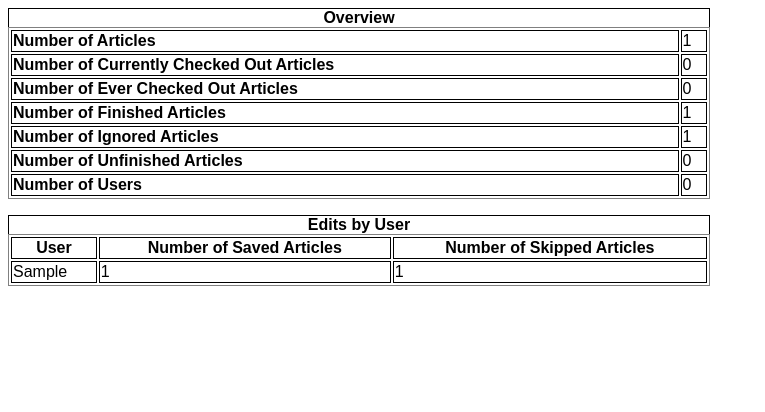
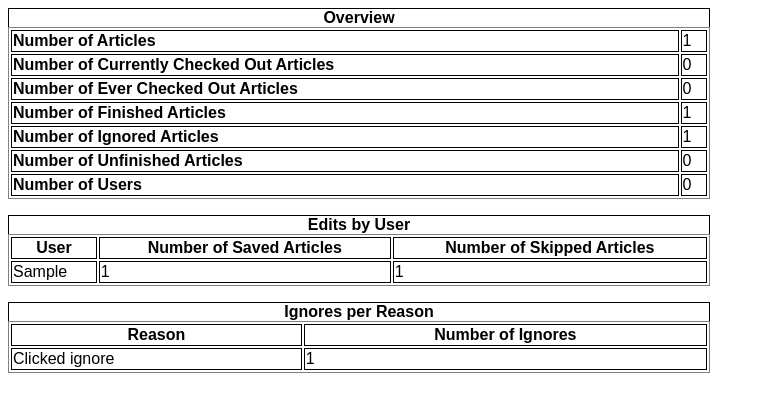
Before and after one commit to reedy/AutoWikiBrowserTypoScan, a PHP site: page /?action=1 in a window 1280 px wide. Shown: the top 412 px of the page, without its empty margins (0-765 px from the left). Run offline with PHP 8.4, Linux system fonts and the light colour scheme; data comes from the database, SQL or seed files in the repository; tables that the repository leaves empty hold one stand-in row (values such as "Sample post").

Commit message:
More commented debugging bits
Bug fixing

More stats, tweaks and improvements

git-svn-id: https://autowikibrowser.svn.sourceforge.net/svnroot/autowikibrowser/TypoScan@3187 b999ae8e-1018-0410-9b92-f9ef6f55c712

```diff
--- a/index.php
+++ b/index.php
@@ -18,7 +18,7 @@
 			header("Content-type: text/html; charset=utf-8");
 			$articles = $_POST['articles'];
 			$skippedarticles = $_POST['skipped'];
-			$skippedreason = $_POST['skippedreason'];
+			$skippedreason = $_POST['skipreason'];
 			$user = $_POST['user'];
 
 			$articlesempty = empty($articles);
@@ -34,6 +34,9 @@
 
 				if (!$skippedempty)
 				{
+
+					//echo $skippedarticles;
+					//echo $skippedreason;
 					//Deal with Ignored
 
 					$skippedarticles = explode(",", $skippedarticles);
@@ -177,7 +180,7 @@
 			<p/>';
 
 			//Number of finished by user
-			$query = "SELECT SUM(finished) AS edits, SUM(skipid > 0) AS skips, user FROM articles WHERE (finished = 1) OR (skipid > 0) GROUP BY user ORDER BY edits, skips DESC";
+			$query = "SELECT SUM(finished) AS edits, SUM(skipid > 0) AS skips, user FROM articles WHERE (finished = 1) OR (skipid > 0) GROUP BY user ORDER BY edits DESC, skips DESC";
 
 			echo '<table class="sortable">
 	<caption>Edits by User</caption>
@@ -193,14 +196,33 @@
 
 			while($row = mysql_fetch_assoc($result))
 			{
-				echo '<tr><td>'. $row['user'] . '</td><td>' . $row['edits'] . '</td><td>' . $row[skips] . '</td></tr>';
+				echo '<tr><td>'. $row['user'] . '</td><td>' . $row['edits'] . '</td><td>' . $row['skips'] . '</td></tr>';
+			}
+
+			echo '</table>
+			</p>';
+
+			//No of Ignores per reason
+			$query="SELECT COUNT(a.skipid) AS noskips, s.skipreason FROM articles a, skippedreason s WHERE (a.skipid = s.skipid) AND (a.skipid > 0) GROUP BY a.skipid ORDER BY noskips DESC";
+
+						echo '<table class="sortable">
+	<caption>Ignores per Reason</caption>
+<thead>
+	<tr>
+		<th scope="col" class="sortable">Reason</th>
+		<th scope="col" class="sortable">Number of Ignores</th>
+	</tr>
+</thead>';
+
+						$result=mysql_query($query);
+
+			while($row = mysql_fetch_assoc($result))
+			{
+				echo '<tr><td>'. $row['skipreason'] . '</td><td>' . $row['noskips'] . '</td></tr>';
 			}
 
 			echo '</table>
 			</html>';
-
-			//No of Ignores per reason
-
 			break;
 	}
 
@@ -218,16 +240,21 @@
 	function GetOrAddIgnoreReason($reason)
 	{
 		$query = 'SELECT skipid FROM skippedreason WHERE (skipreason = "' . $reason .'")';
-		$result = mysql_query($query) or die ('Error: '.mysql_error() . '\nQuery: ' . $query);;
+		$result = mysql_query($query) or die ('Error: '.mysql_error() . '\nQuery: ' . $query);
+
+		//echo $query;
 
 		if( mysql_num_rows($result) == 1)
 		{
+			//echo 'Exists:' . mysql_result($result, 0);
 			return mysql_result($result, 0);
 		}
 		else
 		{
 			$query = 'INSERT INTO skippedreason(skipreason) VALUES("' . $reason .'")';
 			$result = mysql_query($query) or die ('Error: '.mysql_error() . '\nQuery: ' . $query);;
+
+			//echo 'Inserted: ' . mysql_result($result, 0);
 			return mysql_result($result, 0);
 		}
 	}
```
